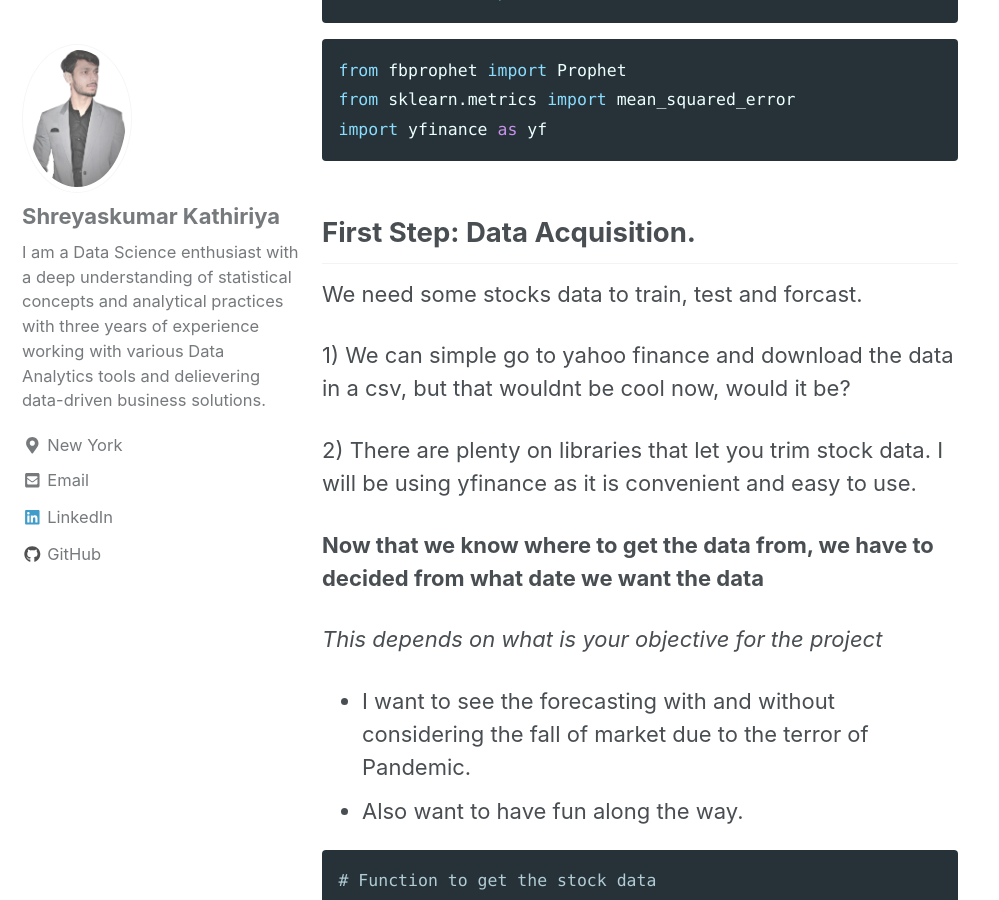
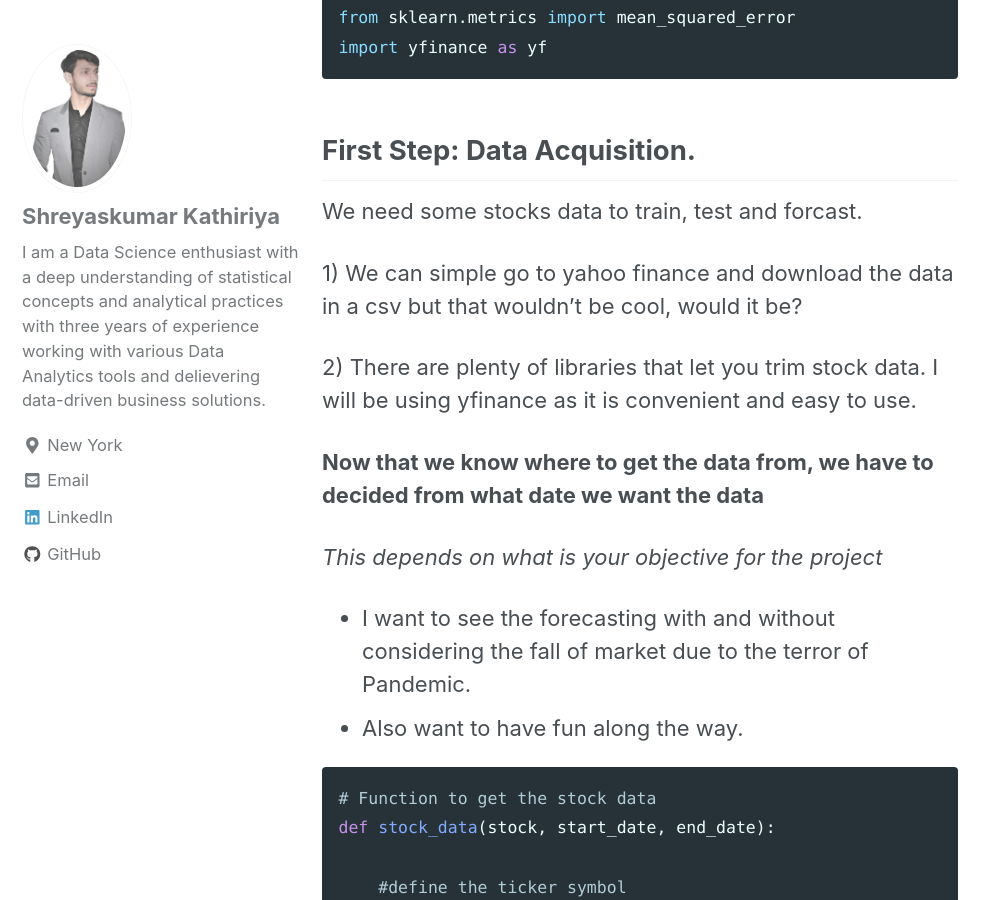
Before and after one commit to Shreyash1811/Shreyash1811.github.io, a Jekyll site: the page built from _posts/2020-06-04-stocks_fbprobhet.md, in a window 1280 px wide and 900 px high, scrolled down 2475 px. Shown: the whole window, without its empty margins (0-999 px from the left). Built offline with Jekyll 4.4.1, drawn with Linux system fonts in a browser that asks for light colours; nearby versions of some CDN libraries; formulas are drawn with MathJax 3; some of the changed text lies outside the part shown.

Commit message:
Update 2020-06-04-stocks_fbprobhet.md

```diff
--- a/_posts/2020-06-04-stocks_fbprobhet.md
+++ b/_posts/2020-06-04-stocks_fbprobhet.md
@@ -43,9 +41,9 @@ import yfinance as yf
 ## First Step: Data Acquisition.
 We need some stocks data to train, test and forcast.
 
-1) We can simple go to yahoo finance and download the data in a csv, but that wouldnt be cool now, would it be?
+1) We can simple go to yahoo finance and download the data in a csv but that wouldn't be cool, would it be?
 
-2) There are plenty on libraries that let you trim stock data. I will be using yfinance as it is convenient and easy to use.
+2) There are plenty of libraries that let you trim stock data. I will be using yfinance as it is convenient and easy to use.
 
 **Now that we know where to get the data from, we have to decided from what date we want the data**
 
```
Also changed, not shown: other parts of _posts/2020-06-04-stocks_fbprobhet.md (+0 -2 lines).
